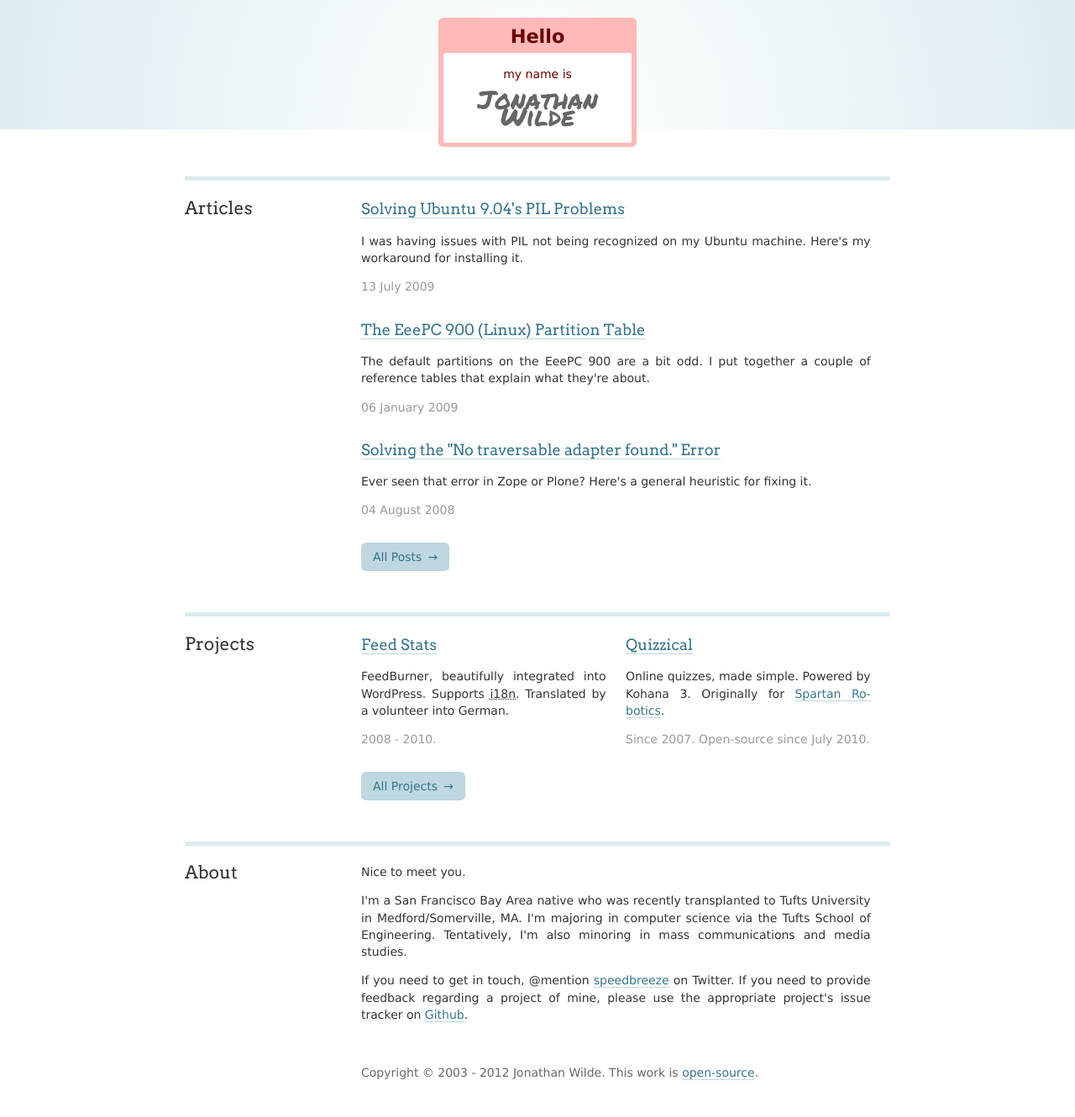
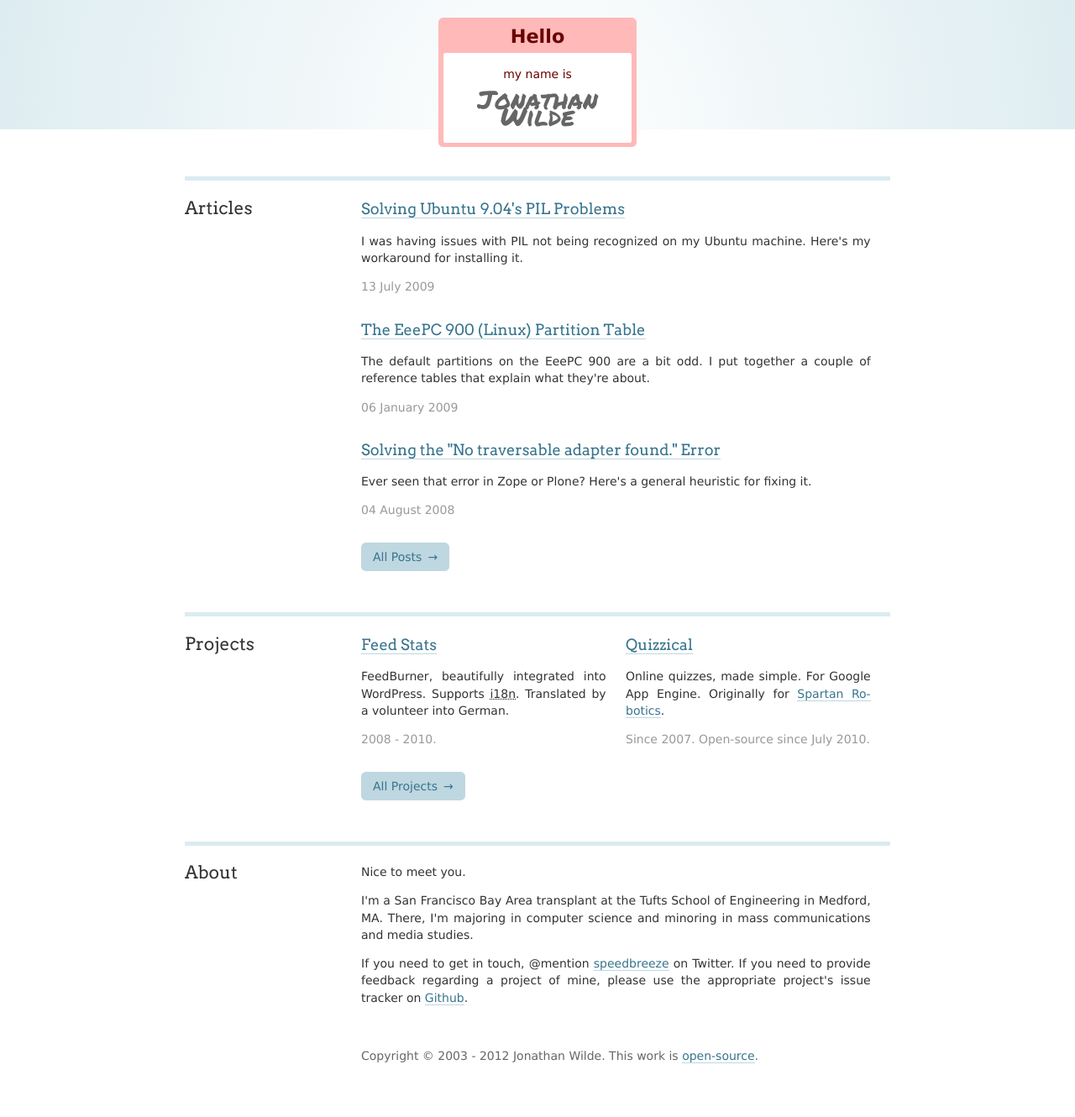
Before and after one commit to hellojwilde/hellojwilde.github.io, a Jekyll site: the page built from index.html, in a window 1280 px wide. Shown: the whole page at 84% size. Built offline with Jekyll 4.4.1, drawn with Linux system fonts in a browser that asks for light colours; nearby versions of some CDN libraries; after the commit the page ends 1309 px from its top, so only the background shows below that.

Commit message:
Update index.html

```diff
--- a/index.html
+++ b/index.html
@@ -56,7 +56,7 @@ classes: home hresume
             </a></h3>
 
             <p class="project-summary">
-                Online quizzes, made simple.  Powered by Kohana 3.  Origin&shy;ally
+                Online quizzes, made simple.  For Google App Engine.  Origin&shy;ally
                 for <a href="http://www.spartanrobotics.org">Spartan Ro&shy;botics</a>.
             </p>
 
@@ -84,10 +84,9 @@ classes: home hresume
     		Nice to meet you.
     	</p>
         <p>
-            I'm a San Francisco Bay Area native who was recently transplanted
-            to Tufts University in Medford/Somerville, MA. I'm majoring in computer
-            science via the Tufts School of Engineering.  Tentatively, I'm also
-            minoring in mass communications and media studies.
+            I'm a San Francisco Bay Area transplant at the Tufts
+            School of Engineering in Medford, MA. There, I'm majoring in computer
+            science and minoring in mass communications and media studies.
         </p>
         <p>
             If you need to get in touch, @mention
```
